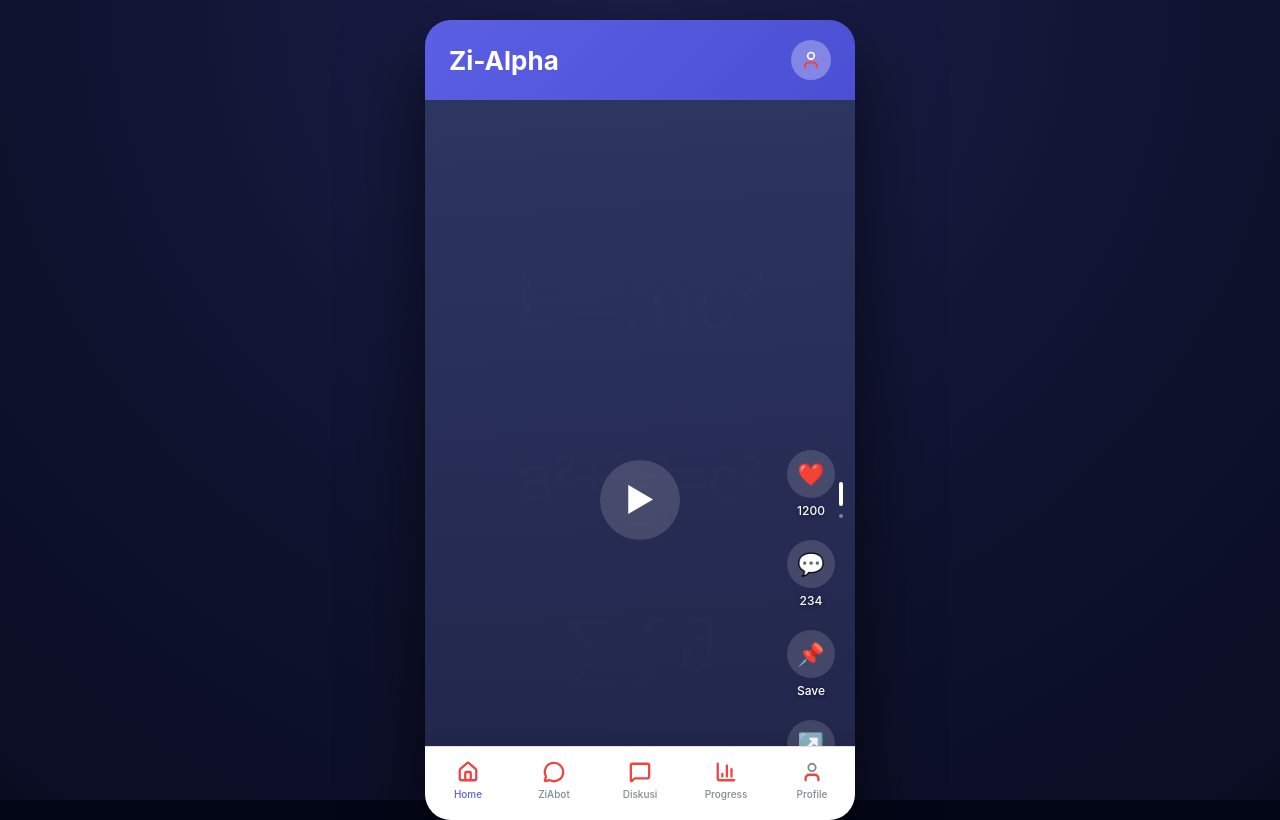
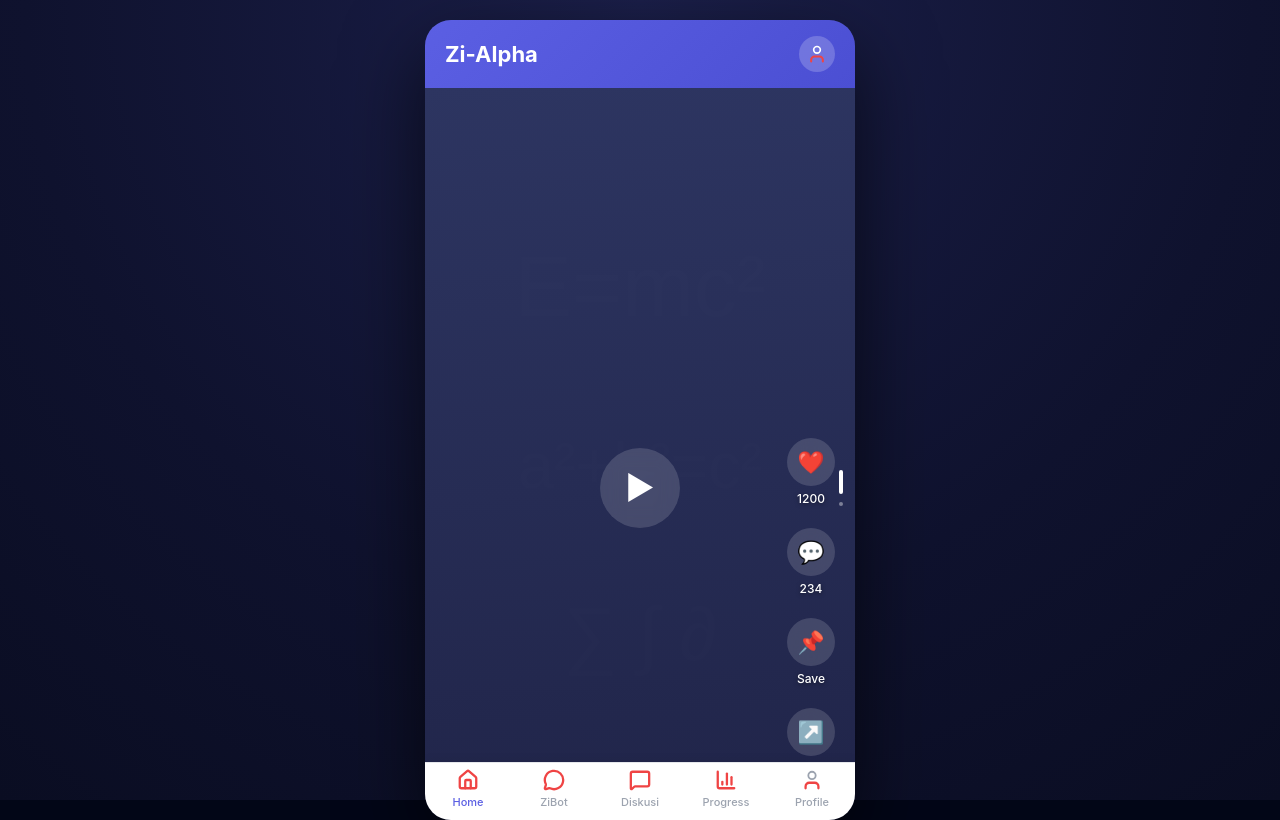
Before and after one commit to EuphoriaBot/Zi-Alpha-Project, a React (Vite) app: page / in a window 1280 px wide. Built offline with nearby package versions, Linux system fonts and the light colour scheme.

Commit message:
Little Adjustment

```diff
--- a/src/index.css
+++ b/src/index.css
@@ -1,6 +1,5 @@
 /* TAILWIND */
 @import "tailwindcss";
-
 
 /* RESET DEFAULT VITE (optional tapi direkomendasikan) */
 
@@ -19,6 +18,18 @@ body {
   min-height: 100vh;
 }
 
+button {
+  background: transparent;
+  border: none;
+}
+
+button:focus {
+  outline: none;
+}
+
+button:focus-visible {
+  outline: none;
+}
 
 /* Optional: smooth rendering */
 * {
--- a/src/shared/components/BottomNav.jsx
+++ b/src/shared/components/BottomNav.jsx
@@ -9,35 +9,34 @@ import {
 import styles from "./BottomNav.module.css"
 
 function BottomNav({ activeTab, setActiveTab }) {
+
   const navItems = [
     { id: "beranda", label: "Home", icon: Home },
-    { id: "ziabot", label: "ZiAbot", icon: MessageCircle },
+    { id: "ziabot", label: "ZiBot", icon: MessageCircle },
     { id: "diskusi", label: "Diskusi", icon: MessageSquare },
     { id: "progress", label: "Progress", icon: BarChart3 },
     { id: "profile", label: "Profile", icon: User }
   ]
 
-  const handleNavigation = (id) => {
-    if (activeTab !== id) {
-      setActiveTab(id)
-    }
-  }
-
   return (
     <nav className={styles.bottomNav}>
       {navItems.map((item) => {
+
         const Icon = item.icon
+        const isActive = activeTab === item.id
 
         return (
           <button
             key={item.id}
-            type="button"
-            className={`${styles.navItem} ${
-              activeTab === item.id ? styles.active : ""
-            }`}
-            onClick={() => handleNavigation(item.id)}
+            className={`${styles.navItem} ${isActive ? styles.active : ""}`}
+            onClick={() => setActiveTab(item.id)}
           >
-            <Icon size={22} />
+            <Icon
+              size={22}
+              strokeWidth={2}
+              color={isActive ? "#5B5FE3" : "#9CA3AF"}
+            />
+
             <span>{item.label}</span>
           </button>
         )
--- a/src/shared/components/BottomNav.module.css
+++ b/src/shared/components/BottomNav.module.css
@@ -2,14 +2,13 @@
   position: sticky;
   bottom: 0;
   width: 100%;
-  background: #fff;
-  border-top: 1px solid #E0E0E0;
+  background: #FFFFFF;
+  border-top: 1px solid #E5E7EB;
   display: flex;
   justify-content: space-around;
   align-items: center;
-  padding: 8px 0 12px;
-  box-shadow: 0 -2px 15px rgba(0, 0, 0, 0.08);
-  z-index: 10;
+  padding: 6px 0 10px;
+  box-shadow: 0 -2px 10px rgba(0,0,0,0.05);
 }
 
 .navItem {
@@ -18,22 +17,14 @@
   display: flex;
   flex-direction: column;
   align-items: center;
-  gap: 4px;
-  padding: 6px 12px;
+  gap: 3px;
   cursor: pointer;
-  color: #7F8C8D;
-  transition: color 0.3s ease, transform 0.2s ease;
-  font-size: 10px;
+  font-size: 11px;
   font-weight: 500;
+  color: #9CA3AF;
   flex: 1;
-  max-width: 80px;
 }
 
-.navItem.active {
+.active {
   color: #5B5FE3;
 }
-
-.navItem:hover {
-  color: #5B5FE3;
-  transform: scale(1.05);
-}
--- a/src/shared/components/Header.jsx
+++ b/src/shared/components/Header.jsx
@@ -1,12 +1,13 @@
-import { User } from 'lucide-react'
-import styles from './Header.module.css'
+import { User } from "lucide-react"
+import styles from "./Header.module.css"
 
 function Header() {
   return (
     <header className={styles.header}>
       <h1 className={styles.logo}>Zi-Alpha</h1>
+
       <div className={styles.profileIcon}>
-        <User size={20} color="#fff" />
+        <User size={20} color="#FFFFFF" strokeWidth={2} />
       </div>
     </header>
   )
--- a/src/shared/components/Header.module.css
+++ b/src/shared/components/Header.module.css
@@ -1,32 +1,32 @@
 .header {
   background: linear-gradient(135deg, #5B5FE3 0%, #4B4FD3 100%);
-  padding: 20px 24px;
+  padding: 16px 20px;
   display: flex;
   justify-content: space-between;
   align-items: center;
-  box-shadow: 0 2px 10px rgba(91, 95, 227, 0.3);
-  flex-shrink: 0;
+  box-shadow: 0 2px 8px rgba(0,0,0,0.15);
+  border-bottom: none;
 }
 
 .logo {
-  font-size: 26px;
-  font-weight: bold;
-  color: #fff;
+  font-size: 22px;
+  font-weight: 700;
+  color: #FFFFFF;
   margin: 0;
 }
 
 .profileIcon {
-  width: 40px;
-  height: 40px;
+  width: 36px;
+  height: 36px;
   border-radius: 50%;
-  background: rgba(255, 255, 255, 0.3);
+  background: rgba(255,255,255,0.2);
   display: flex;
   justify-content: center;
   align-items: center;
   cursor: pointer;
-  transition: background 0.3s ease;
+  transition: background 0.2s;
 }
 
 .profileIcon:hover {
-  background: rgba(255, 255, 255, 0.4);
+  background: rgba(255,255,255,0.3);
 }
```
